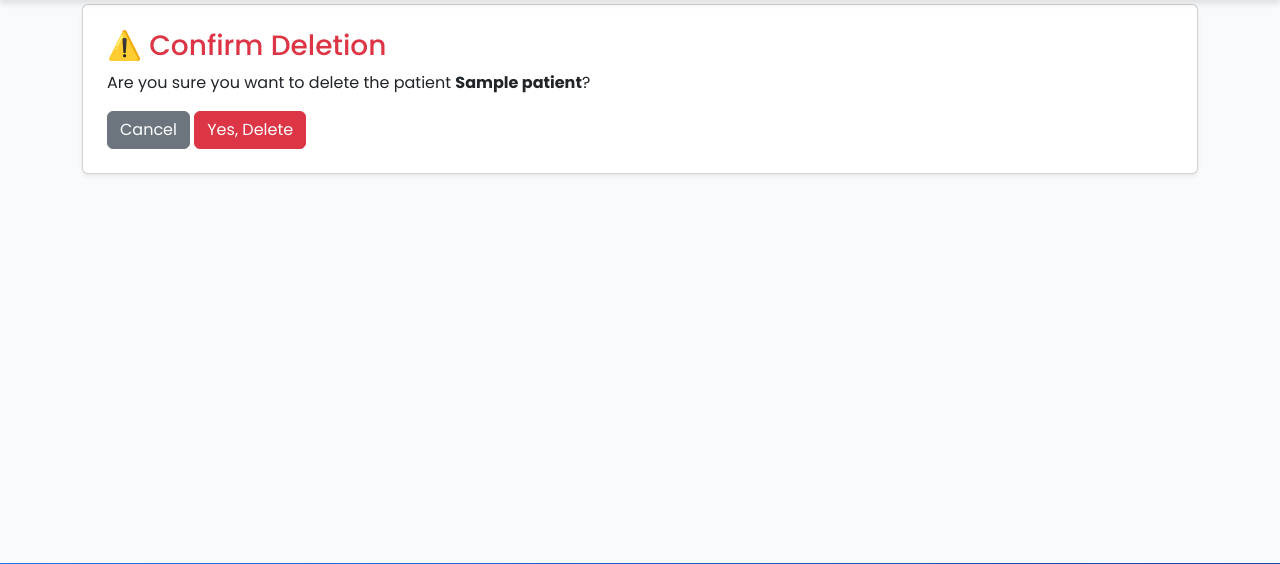
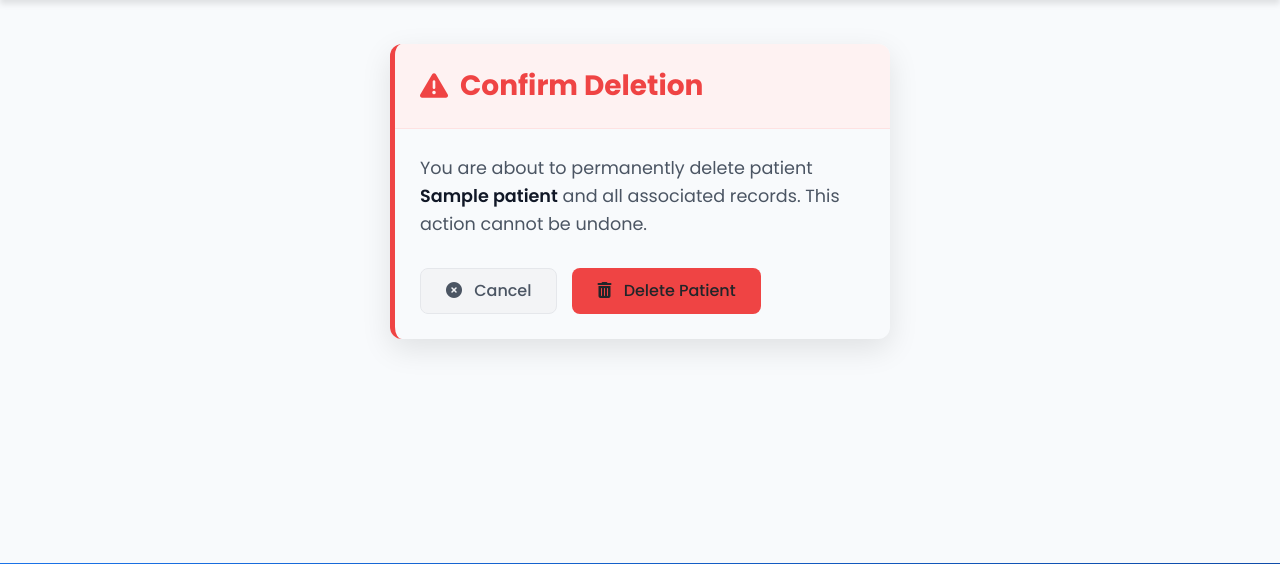
Before and after one commit to Fizur-Rahman-Fahim/Doctor-Desk, a Django app: page /patients/delete/1/ in a window 1280 px wide. Shown: the part 76-640 px from the top of the page. Run offline with Django 5.2, Linux system fonts and the light colour scheme; tables that the repository leaves empty hold one stand-in row (Sample ...); some libraries are stand-ins or nearby versions.

Commit message:
Update delete_patient_confirm.html

```diff
--- a/patients/templates/patients/delete_patient_confirm.html
+++ b/patients/templates/patients/delete_patient_confirm.html
@@ -1,16 +1,139 @@
 {% extends 'base.html' %}
 
 {% block content %}
-  <div class="card p-4 shadow-sm">
-    <h3 class="text-danger">⚠️ Confirm Deletion</h3>
-    <p>
-      Are you sure you want to delete the patient <strong>{{ patient.name }}</strong>?
-    </p>
+<style>
+  .delete-container {
+    max-width: 500px;
+    margin: 40px auto;
+    animation: fadeIn 0.4s ease-out;
+  }
 
-    <form method="post">
-      {% csrf_token %}
-      <a href="{% url 'patient_list' %}" class="btn btn-secondary">Cancel</a>
-      <button type="submit" class="btn btn-danger">Yes, Delete</button>
-    </form>
+  @keyframes fadeIn {
+    from { opacity: 0; transform: translateY(20px); }
+    to { opacity: 1; transform: translateY(0); }
+  }
+
+  .delete-card {
+    border: none;
+    border-radius: 12px;
+    overflow: hidden;
+    box-shadow: 0 10px 30px rgba(0, 0, 0, 0.1);
+    border-left: 5px solid #ef4444;
+  }
+
+  .delete-header {
+    background-color: #fef2f2;
+    padding: 25px;
+    border-bottom: 1px solid #fee2e2;
+  }
+
+  .delete-title {
+    display: flex;
+    align-items: center;
+    gap: 12px;
+    font-weight: 700;
+    color: #ef4444;
+    margin: 0;
+  }
+
+  .delete-body {
+    padding: 25px;
+  }
+
+  .delete-message {
+    font-size: 1.1rem;
+    line-height: 1.6;
+    color: #4b5563;
+  }
+
+  .delete-patient-name {
+    color: #111827;
+    font-weight: 600;
+  }
+
+  .delete-actions {
+    display: flex;
+    gap: 15px;
+    margin-top: 30px;
+  }
+
+  .btn-delete {
+    background-color: #ef4444;
+    border: none;
+    padding: 10px 25px;
+    border-radius: 8px;
+    font-weight: 500;
+    transition: all 0.3s ease;
+  }
+
+  .btn-delete:hover {
+    background-color: #dc2626;
+    transform: translateY(-2px);
+    box-shadow: 0 4px 12px rgba(239, 68, 68, 0.2);
+  }
+
+  .btn-cancel {
+    background-color: #f3f4f6;
+    border: 1px solid #e5e7eb;
+    color: #4b5563;
+    padding: 10px 25px;
+    border-radius: 8px;
+    font-weight: 500;
+    transition: all 0.3s ease;
+  }
+
+  .btn-cancel:hover {
+    background-color: #e5e7eb;
+    transform: translateY(-2px);
+    box-shadow: 0 4px 12px rgba(0, 0, 0, 0.05);
+  }
+</style>
+
+<div class="delete-container">
+  <div class="delete-card">
+    <div class="delete-header">
+      <h3 class="delete-title">
+        <i class="fas fa-exclamation-triangle"></i>
+        Confirm Deletion
+      </h3>
+    </div>
+    <div class="delete-body">
+      <p class="delete-message">
+        You are about to permanently delete patient
+        <span class="delete-patient-name">{{ patient.name }}</span>
+        and all associated records. This action cannot be undone.
+      </p>
+
+      <form method="post">
+        {% csrf_token %}
+        <div class="delete-actions">
+          <a href="{% url 'patient_list' %}" class="btn btn-cancel">
+            <i class="fas fa-times-circle me-2"></i>
+            Cancel
+          </a>
+          <button type="submit" class="btn btn-delete">
+            <i class="fas fa-trash-alt me-2"></i>
+            Delete Patient
+          </button>
+        </div>
+      </form>
+    </div>
   </div>
+</div>
+
+<script>
+  document.addEventListener('DOMContentLoaded', function() {
+    // Add slight animation to buttons
+    const buttons = document.querySelectorAll('.btn-cancel, .btn-delete');
+    buttons.forEach(button => {
+      button.style.transform = 'translateY(5px)';
+      button.style.opacity = '0';
+      setTimeout(() => {
+        button.style.transition = 'opacity 0.3s ease, transform 0.3s ease';
+        button.style.opacity = '1';
+        button.style.transform = 'translateY(0)';
+      }, 200);
+    });
+  });
+</script>
 {% endblock %}
```
